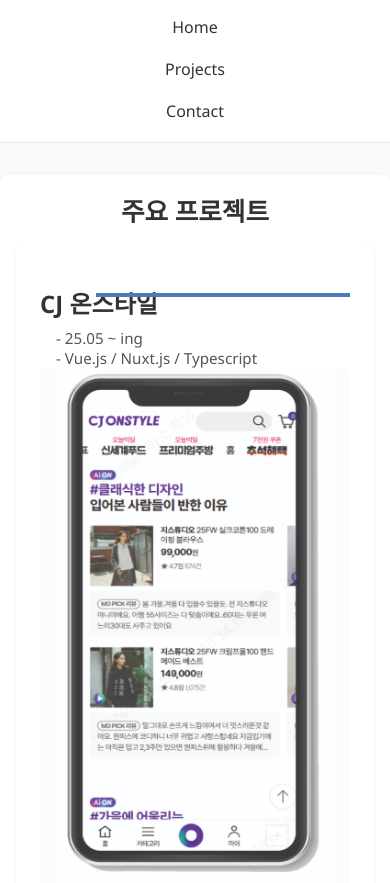
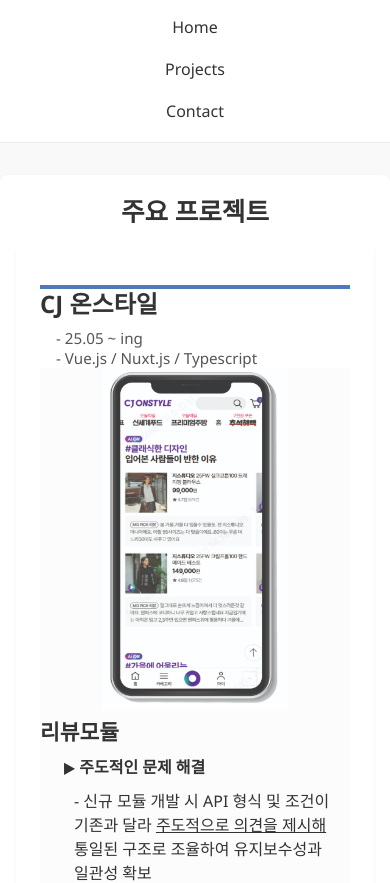
Before and after one commit to leesh00/portfolio, a Vue app: page /projects in a window 390 px wide. Shown: the top 883 px of the page. Built offline with nearby package versions, Linux system fonts and the light colour scheme.

Commit message:
졍렬수정

```diff
--- a/src/assets/style.scss
+++ b/src/assets/style.scss
@@ -338,7 +338,6 @@
       gap: 1rem;
     }
   }
-
   section {
     padding: 1rem;
 
@@ -368,12 +367,29 @@
     padding:0;
     ul{
       padding: 0;
-      .sub_con.img_box{
-        flex-direction: column;
-        .sub_img {
-          width: auto;
+      .sub_con{
+        &.img_box{
+          flex-direction: column;
+          .sub_img {
+            width: auto;
+            img{
+              min-width: auto;
+            }
+          }
         }
+        .sub_txt{width: 100%;}
       }
     }
+    .sub_img_content{
+      right: 0;
+      left: 0;
+      height: 95%;
+      width: calc(60% - 10px);
+    }
+  }
+  .project__name::after {
+    right: 0;
+    top: 0;
+    width: 100%!important;
   }
 }
--- a/src/pages/Projects.vue
+++ b/src/pages/Projects.vue
@@ -100,6 +100,7 @@
               <ul>
                 <li>
                   ▶ 모듈간의 호환성 중시
+                  <p>- 매번 다르게 적용되는 이벤트 페이지에 호환성을 고려하여 작업</p>
                   <p>스크롤 위치에 따라 진입 시 페이지 최상단에 배너 고정</p>
                   <p>상단 제목과 안내영역은 유지되며 배너만 아래 고정 위치로 전환</p>
                   <p>스크롤 업 시 제목은 숨겨지고 배너는 계속 고정된 상태로 유지</p>
```
Also changed, not shown: 4 other files (tests, documents, lock files or other folders).
